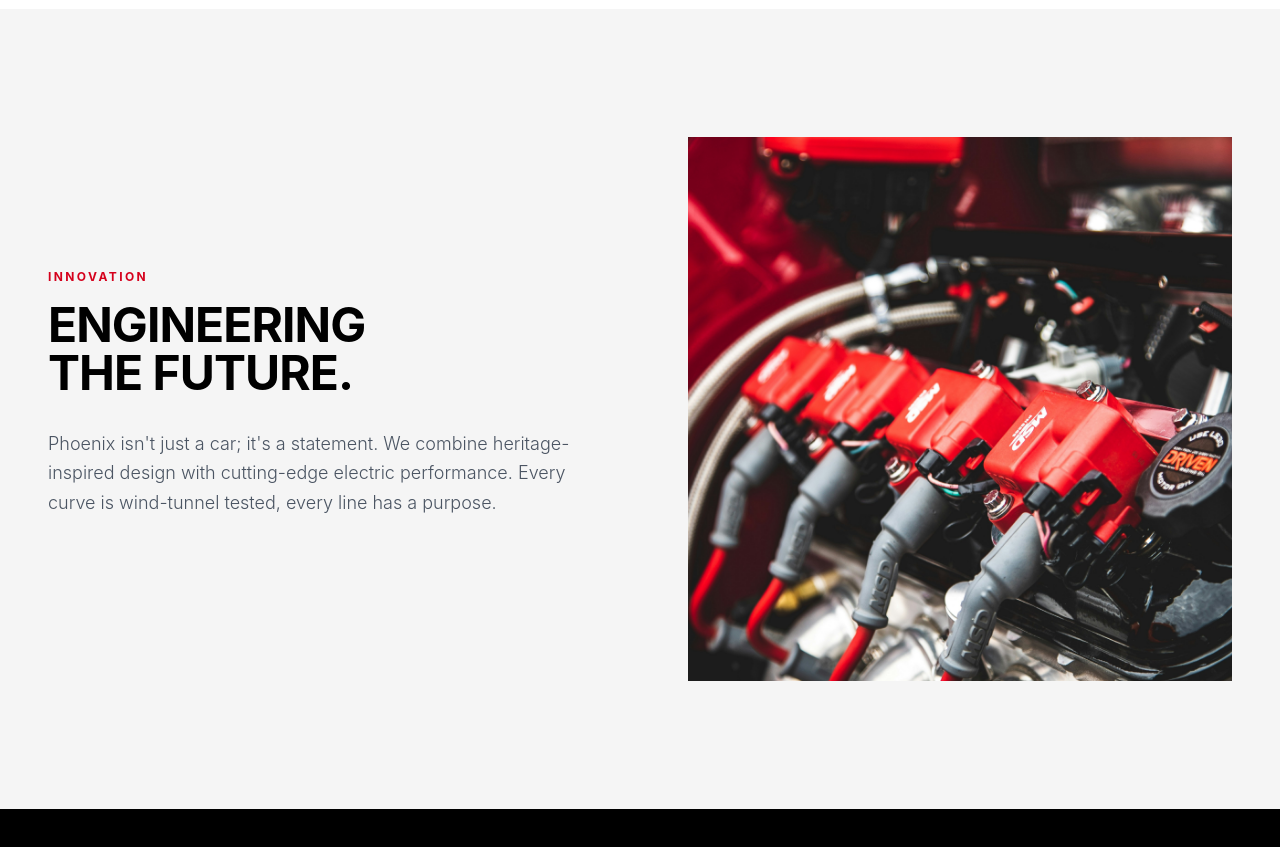
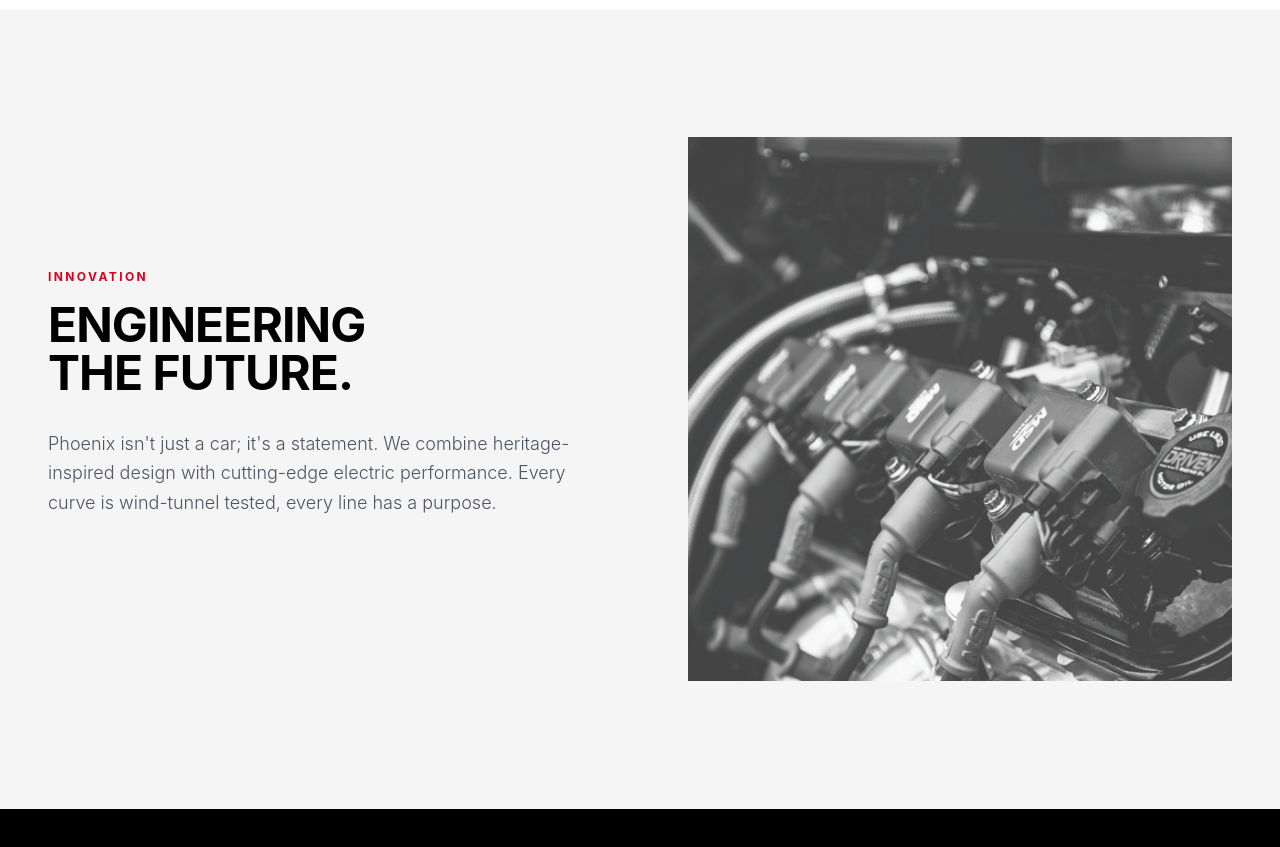
Before and after one commit to gurinderjagga/phoenix, a React (Create React App) app in the folder frontend/: page / in a window 1280 px wide. Shown: the part 1260-2107 px from the top of the page. Built offline with nearby package versions, Linux system fonts and the light colour scheme; no server answers.

Commit message:
Re-add monochrome transition hover effect to CarCards and Home engine photo

```diff
--- a/frontend/src/components/CarCard.js
+++ b/frontend/src/components/CarCard.js
@@ -19,7 +19,7 @@ const CarCard = ({ car, onToggleWishlist, isInWishlist = false }) => {
                     <img
                         src={car.images?.[0] || '/placeholder-car.jpg'}
                         alt={`${car.brand || 'Car'} ${car.model || ''}`}
-                        className="w-full h-full object-cover"
+                        className="w-full h-full object-cover grayscale opacity-80 group-hover:grayscale-0 group-hover:opacity-100 transition-all duration-500"
                         onError={(e) => {
                             e.target.src = '/placeholder-car.jpg';
                         }}
--- a/frontend/src/pages/Home.js
+++ b/frontend/src/pages/Home.js
@@ -119,11 +119,11 @@ const Home = () => {
                             </p>
 
                         </div>
-                        <div className="relative aspect-square bg-gray-200 overflow-hidden">
+                        <div className="relative aspect-square bg-gray-200 overflow-hidden group">
                             <img
                                 src="/engine.jpg"
                                 alt="Engine Engineering"
-                                className="w-full h-full object-cover"
+                                className="w-full h-full object-cover grayscale opacity-80 group-hover:grayscale-0 group-hover:opacity-100 transition-all duration-500"
                             />
                         </div>
                     </div>
```
